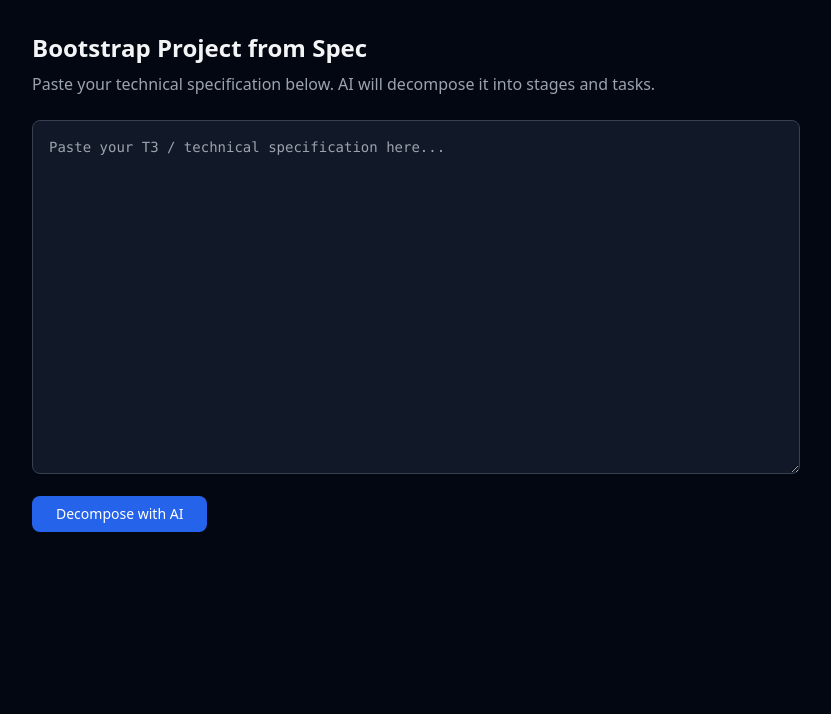
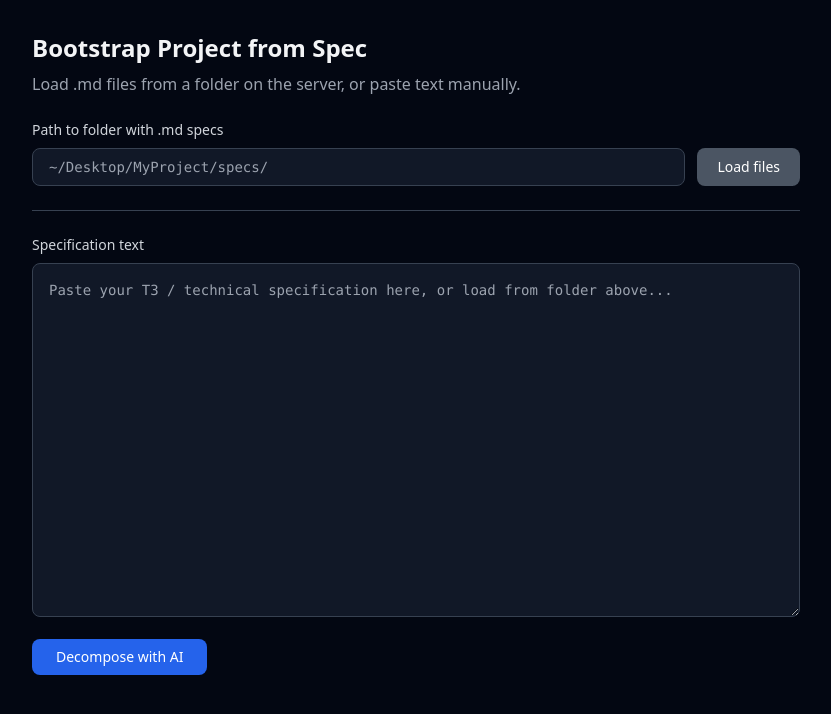
Before and after one commit to Viktor-admin-dev/ai-dev-orchestrator, a FastAPI app: template src/orchestrator/web/templates/bootstrap.html in a window 1280 px wide. Shown: the part 53-767 px from the top of the page, without its empty margins (224-1055 px from the left). Run offline with FastAPI, Linux system fonts and the light colour scheme; the template is opened without the code that fills it, so the values that code supplies are empty; parts of the project's set-up code (start-up, migrations or seed data) failed here and were passed over; some libraries are stand-ins or nearby versions.

Commit message:
feat: add folder path loader to web bootstrap UI (#17)
Adds a path input field to /bootstrap page that reads .md files
from a server-side folder and populates the spec textarea,
so users don't have to copy-paste specs manually.

Co-authored-by: Пятнашка <patnaska@MacBook-Pro-Patnaska-5.local>
Co-authored-by: Claude Opus 4.6 <noreply@anthropic.com>

```diff
--- a/src/orchestrator/web/templates/bootstrap.html
+++ b/src/orchestrator/web/templates/bootstrap.html
@@ -4,7 +4,7 @@
 {% block content %}
 <div class="max-w-3xl mx-auto">
     <h1 class="text-2xl font-bold mb-2">Bootstrap Project from Spec</h1>
-    <p class="text-gray-400 mb-6">Paste your technical specification below. AI will decompose it into stages and tasks.</p>
+    <p class="text-gray-400 mb-6">Load .md files from a folder on the server, or paste text manually.</p>
 
     {% if error %}
     <div class="bg-red-900/50 border border-red-700 rounded-lg p-4 mb-6">
@@ -13,12 +13,36 @@
     </div>
     {% endif %}
 
+    <!-- Option 1: Load from folder -->
+    <form method="post" action="/bootstrap/load-folder" id="folder-form" class="mb-6">
+        <label class="block text-sm font-medium text-gray-300 mb-2">Path to folder with .md specs</label>
+        <div class="flex gap-3">
+            <input
+                type="text"
+                name="folder_path"
+                value="{{ folder_path or '' }}"
+                placeholder="~/Desktop/MyProject/specs/"
+                class="flex-1 bg-gray-900 border border-gray-700 rounded-lg px-4 py-2 text-gray-100 text-sm font-mono focus:border-blue-500"
+            />
+            <button
+                type="submit"
+                class="bg-gray-600 hover:bg-gray-500 text-white px-5 py-2 rounded-lg text-sm font-medium transition-colors whitespace-nowrap"
+            >
+                Load files
+            </button>
+        </div>
+    </form>
+
+    <div class="border-t border-gray-700 my-6"></div>
+
+    <!-- Option 2: Paste or edit loaded text -->
     <form method="post" action="/bootstrap" id="bootstrap-form">
+        <label class="block text-sm font-medium text-gray-300 mb-2">Specification text</label>
         <textarea
             name="spec_text"
             rows="16"
             required
-            placeholder="Paste your ТЗ / technical specification here..."
+            placeholder="Paste your ТЗ / technical specification here, or load from folder above..."
             class="w-full bg-gray-900 border border-gray-700 rounded-lg p-4 text-gray-100 text-sm font-mono resize-y focus:border-blue-500"
         >{{ spec_text }}</textarea>
 
```
Also changed, not shown: src/orchestrator/web/routes.py (+39 -2 lines).
